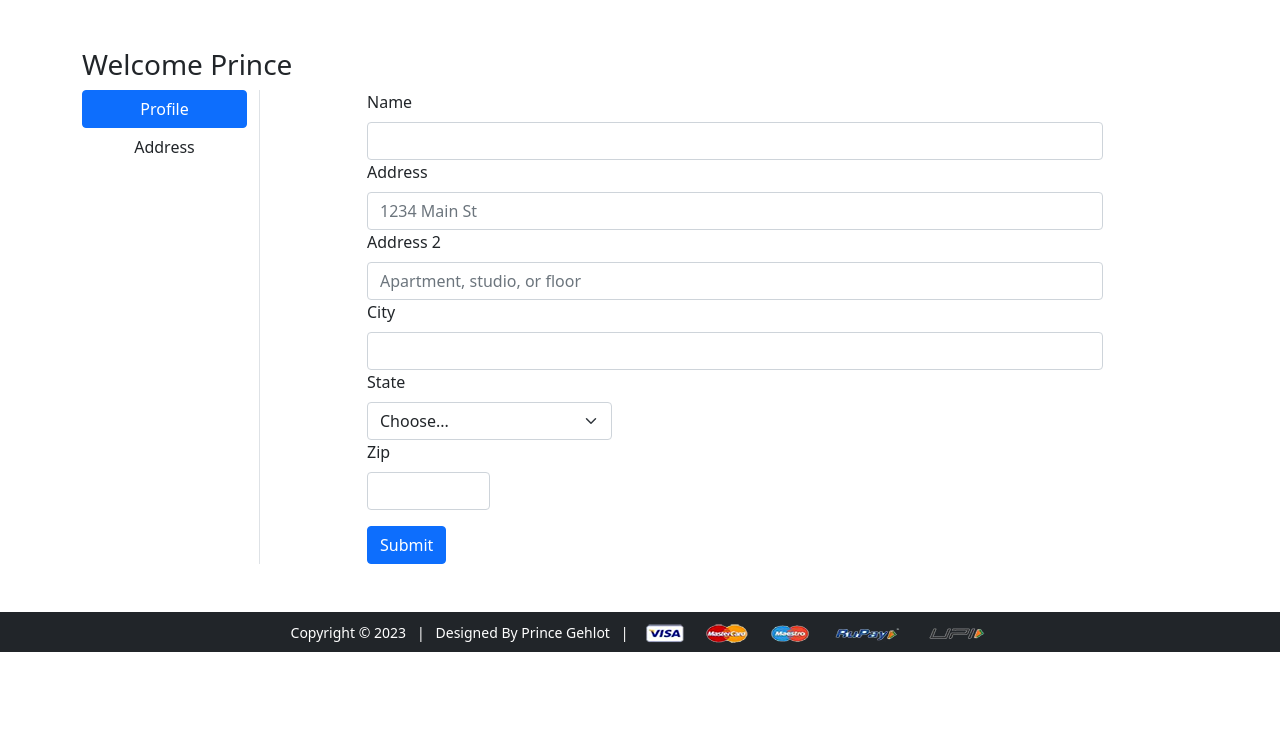
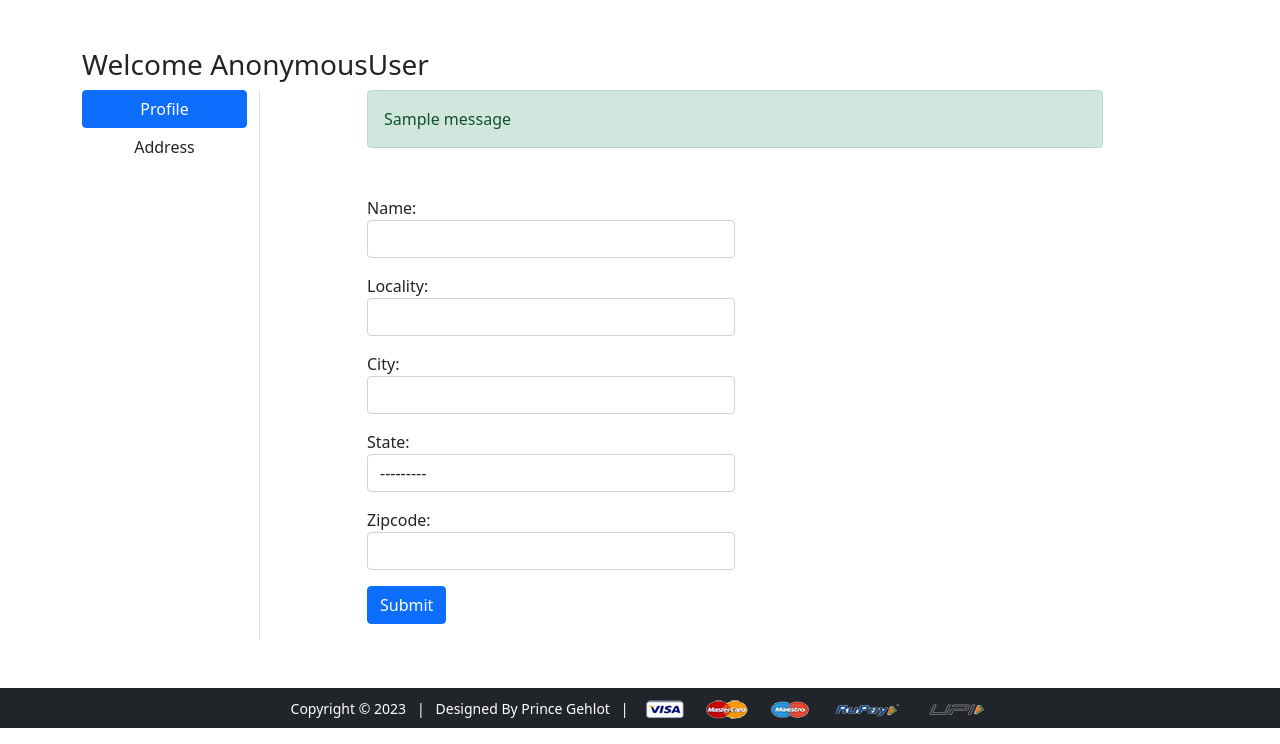
Before and after one commit to PrinceGehlot24/ecommerce, a Django app: page /profile/ in a window 1280 px wide. Shown: the part 56-800 px from the top of the page. Run offline with Django 4.2, Linux system fonts and the light colour scheme; tables that the repository leaves empty hold one stand-in row (values such as "Sample post"); one stand-in notice (Sample message) is shown; some libraries are stand-ins or nearby versions.

Commit message:
create  profile and address section completed

```diff
--- a/app/forms.py
+++ b/app/forms.py
@@ -3,6 +3,7 @@ from django.contrib.auth.forms import UserCreationForm, AuthenticationForm, User
 from django.contrib.auth.models import User
 from django.utils.translation import gettext, gettext_lazy as _
 from django.contrib.auth import password_validation
+from .models import Customer
 
 class CustomerRegistrationForm(UserCreationForm):
     password1 = forms.CharField(label='Password', widget=forms.PasswordInput(attrs={'class':'form-control'}))
@@ -37,3 +38,13 @@ class MySetPasswordForm(SetPasswordForm):
         help_text=password_validation.password_validators_help_text_html())
     new_password2 = forms.CharField(label=_('Confirm New Password'), strip=False, widget=forms.PasswordInput(attrs={
         'autocomplete': 'new-password', 'class':'form-control'}))
+
+class CustomerPorfileForm(forms.ModelForm):
+    class Meta:
+        model = Customer
+        fields = ['name', 'locality', 'city', 'state', 'zipcode', ]
+        widgets = {'name': forms.TextInput(attrs={'class':'form-control'}),
+                   'locality': forms.TextInput(attrs={'class': 'form-control'}),
+                   'city': forms.TextInput(attrs={'class': 'form-control'}),
+                   'state': forms.Select(attrs={'class': 'form-control'}),
+                   'zipcode': forms.NumberInput(attrs={'class': 'form-control'})}
--- a/app/templates/app/base.html
+++ b/app/templates/app/base.html
@@ -1,18 +1,15 @@
 <!DOCTYPE html>
 {% load static %}
 <html lang="en">
+
 <head>
   <!-- Required meta tags -->
   <meta charset="utf-8" />
   <meta name="viewport" content="width=device-width, initial-scale=1" />
 
   <!-- Bootstrap CSS -->
-    <link
-      href="https://cdn.jsdelivr.net/npm/bootstrap@5.0.0-beta1/dist/css/bootstrap.min.css"
-      rel="stylesheet"
-      integrity="sha384-giJF6kkoqNQ00vy+HMDP7azOuL0xtbfIcaT9wjKHr8RbDVddVHyTfAAsrekwKmP1"
-      crossorigin="anonymous"
-    />
+  <link href="https://cdn.jsdelivr.net/npm/bootstrap@5.0.0-beta1/dist/css/bootstrap.min.css" rel="stylesheet"
+    integrity="sha384-giJF6kkoqNQ00vy+HMDP7azOuL0xtbfIcaT9wjKHr8RbDVddVHyTfAAsrekwKmP1" crossorigin="anonymous" />
 
   <!--Owl Carousel CSS-->
   <link rel="stylesheet" href="{% static 'app/css/owl.carousel.min.css' %}" />
@@ -23,21 +20,15 @@
   <!--Custom CSS-->
   <link rel="stylesheet" href="{% static 'app/css/style.css' %}" />
 
-    <title>Digi World | {% block title %} {% endblock title %}</title>
+  <title>Digi World | {% block title %} Home {% endblock title %}</title>
 </head>
+
 <body>
   <nav class="navbar navbar-expand-lg navbar-dark bg-dark">
     <div class="container">
       <a class="navbar-brand" href="/">Digi World</a>
-        <button
-          class="navbar-toggler"
-          type="button"
-          data-bs-toggle="collapse"
-          data-bs-target="#navbarSupportedContent"
-          aria-controls="navbarSupportedContent"
-          aria-expanded="false"
-          aria-label="Toggle navigation"
-        >
+      <button class="navbar-toggler" type="button" data-bs-toggle="collapse" data-bs-target="#navbarSupportedContent"
+        aria-controls="navbarSupportedContent" aria-expanded="false" aria-label="Toggle navigation">
         <span class="navbar-toggler-icon"></span>
       </button>
       <div class="collapse navbar-collapse" id="navbarSupportedContent">
@@ -46,64 +37,36 @@
              <a class="nav-link active" aria-current="page" href="/">Home</a>
            </li> -->
           <li class="nav-item dropdown">
-              <a
-                class="nav-link dropdown-toggle text-white"
-                href="#"
-                id="electronicsDropdown"
-                role="button"
-                data-bs-toggle="dropdown"
-                aria-expanded="false"
-              >
+            <a class="nav-link dropdown-toggle text-white" href="#" id="electronicsDropdown" role="button"
+              data-bs-toggle="dropdown" aria-expanded="false">
               Mobiles
             </a>
             <ul class="dropdown-menu" aria-labelledby="electronicsDropdown">
               <li>
-                  <a class="dropdown-item" href="{% url 'mobile' %}"
-                    >All Brands</a
-                  >
+                <a class="dropdown-item" href="{% url 'mobile' %}">All Brands</a>
               </li>
               <li>
-                  <a class="dropdown-item" href="{% url 'mobiledata' 'Apple' %}"
-                    >Apple</a
-                  >
+                <a class="dropdown-item" href="{% url 'mobiledata' 'Apple' %}">Apple</a>
               </li>
               <li>
-                  <a
-                    class="dropdown-item"
-                    href="{% url 'mobiledata' 'Oneplus' %}"
-                    >Oneplus</a
-                  >
+                <a class="dropdown-item" href="{% url 'mobiledata' 'Oneplus' %}">Oneplus</a>
               </li>
               <li>
-                  <a
-                    class="dropdown-item"
-                    href="{% url 'mobiledata' 'Samsung' %}"
-                    >Samsung</a
-                  >
+                <a class="dropdown-item" href="{% url 'mobiledata' 'Samsung' %}">Samsung</a>
               </li>
               <li>
-                  <a class="dropdown-item" href="{% url 'mobiledata' 'Mi' %}"
-                    >Mi</a
-                  >
+                <a class="dropdown-item" href="{% url 'mobiledata' 'Mi' %}">Mi</a>
               </li>
             </ul>
           </li>
           <li class="nav-item dropdown">
-              <a
-                class="nav-link dropdown-toggle text-white"
-                href="#"
-                id="electronicsDropdown"
-                role="button"
-                data-bs-toggle="dropdown"
-                aria-expanded="false"
-              >
+            <a class="nav-link dropdown-toggle text-white" href="#" id="electronicsDropdown" role="button"
+              data-bs-toggle="dropdown" aria-expanded="false">
               Laptops
             </a>
             <ul class="dropdown-menu" aria-labelledby="electronicsDropdown">
               <li>
-                  <a class="dropdown-item" href="{% url 'mobile' %}"
-                    >All Brands</a
-                  >
+                <a class="dropdown-item" href="{% url 'mobile' %}">All Brands</a>
               </li>
               <li>
                 <a class="dropdown-item" href="{% url 'mobile' %}">Apple</a>
@@ -126,21 +89,13 @@
             </ul>
           </li>
           <li class="nav-item dropdown">
-              <a
-                class="nav-link dropdown-toggle text-white"
-                href="#"
-                id="electronicsDropdown"
-                role="button"
-                data-bs-toggle="dropdown"
-                aria-expanded="false"
-              >
+            <a class="nav-link dropdown-toggle text-white" href="#" id="electronicsDropdown" role="button"
+              data-bs-toggle="dropdown" aria-expanded="false">
               Tablets
             </a>
             <ul class="dropdown-menu" aria-labelledby="electronicsDropdown">
               <li>
-                  <a class="dropdown-item" href="{% url 'mobile' %}"
-                    >All Brands</a
-                  >
+                <a class="dropdown-item" href="{% url 'mobile' %}">All Brands</a>
               </li>
               <li>
                 <a class="dropdown-item" href="{% url 'mobile' %}">Apple</a>
@@ -157,14 +112,8 @@
             </ul>
           </li>
           <li class="nav-item dropdown">
-              <a
-                class="nav-link dropdown-toggle text-white"
-                href="#"
-                id="electronicsDropdown"
-                role="button"
-                data-bs-toggle="dropdown"
-                aria-expanded="false"
-              >
+            <a class="nav-link dropdown-toggle text-white" href="#" id="electronicsDropdown" role="button"
+              data-bs-toggle="dropdown" aria-expanded="false">
               Accessories
             </a>
             <ul class="dropdown-menu" aria-labelledby="electronicsDropdown">
@@ -175,9 +124,7 @@
                 <a class="dropdown-item" href="{% url 'mobile' %}">Buds</a>
               </li>
               <li>
-                  <a class="dropdown-item" href="{% url 'mobile' %}"
-                    >Connectors</a
-                  >
+                <a class="dropdown-item" href="{% url 'mobile' %}">Connectors</a>
               </li>
               <li>
                 <a class="dropdown-item" href="{% url 'mobile' %}">Cases</a>
@@ -186,64 +133,40 @@
           </li>
         </ul>
         <form class="d-flex">
-            <input
-              class="form-control me-2"
-              type="search"
-              placeholder="Search"
-              aria-label="Search"
-            />
+          <input class="form-control me-2" type="search" placeholder="Search" aria-label="Search" />
           <button class="btn btn-warning" type="submit">S</button>
         </form>
         <div>
           <ul class="navbar-nav me-auto mb-2 mb-lg-0">
             {% if request.user.is_authenticated %}
             <li class="nav-item dropdown mx-2">
-                <a
-                  class="nav-link dropdown-toggle text-white"
-                  href="#"
-                  id="profileDropdown"
-                  role="button"
-                  data-bs-toggle="dropdown"
-                  aria-expanded="false"
-                >
-                  Prince
+              <a class="nav-link dropdown-toggle text-white" href="#" id="profileDropdown" role="button"
+                data-bs-toggle="dropdown" aria-expanded="false">
+                <span class="text-capitalize">{{request.user}}</span>
               </a>
               <ul class="dropdown-menu" aria-labelledby="profileDropdown">
                 <li>
-                    <a class="dropdown-item" href="{% url 'profile' %}"
-                      >Profile</a
-                    >
+                  <a class="dropdown-item" href="{% url 'profile' %}">Profile</a>
                 </li>
                 <li>
-                    <a class="dropdown-item" href="{% url 'orders' %}"
-                      >Orders</a
-                    >
+                  <a class="dropdown-item" href="{% url 'orders' %}">Orders</a>
                 </li>
                 <li>
-                    <a class="dropdown-item" href="{% url 'passwordchange' %}"
-                      >Change Password</a
-                    >
+                  <a class="dropdown-item" href="{% url 'passwordchange' %}">Change Password</a>
                 </li>
                 <li><a class="dropdown-item" href="{% url 'logout' %}">Logout</a></li>
               </ul>
             </li>
             <li class="nav-item mx-2">
-                <a href="{% url 'add-to-cart' %}" class="nav-link text-white"
-                  ><span class="badge bg-danger">4</span> Cart
+              <a href="{% url 'add-to-cart' %}" class="nav-link text-white"><span class="badge bg-danger">4</span> Cart
               </a>
             </li>
             {% else %}
             <li class="nav-item mx-2">
-                <a href="{% url 'login' %}" class="nav-link text-white"
-                  >Login</a
-                >
+              <a href="{% url 'login' %}" class="nav-link text-white">Login</a>
             </li>
             <li class="nav-item mx-2">
-                <a
-                  href="{% url 'customerregistration' %}"
-                  class="nav-link text-white"
-                  >Registration</a
-                >
+              <a href="{% url 'customerregistration' %}" class="nav-link text-white">Registration</a>
             </li>
             {% endif %}
           </ul>
@@ -251,40 +174,30 @@
       </div>
     </div>
   </nav>
-    {% block banner_slider %} {% endblock banner_slider %} {% block livesale %}
-    {% endblock livesale %} {% block main-content %} {% endblock main-content %}
+  {% block banner_slider %} {% endblock banner_slider %}
+  {% block livesale %}{% endblock livesale %}
+  {% block main-content %} {% endblock main-content %}
 
   <!-- Start Footer -->
   <footer class="container-fluid bg-dark text-center p-2 mt-5">
-      <small class="text-white"
-        >Copyright &copy; 2023 &nbsp; | &nbsp; Designed By Prince Gehlot &nbsp;
+    <small class="text-white">Copyright &copy; 2023 &nbsp; | &nbsp; Designed By Prince Gehlot &nbsp;
       | &nbsp;
     </small>
-      <img
-        src="{% static 'app/images/payment.png' %}"
-        alt=""
-        srcset=""
-        class="img-fluid"
-        height="2px"
-      />
+    <img src="{% static 'app/images/payment.png' %}" alt="" srcset="" class="img-fluid" height="2px" />
   </footer>
   <!-- End Footer -->
 
   <!-- Jquery -->
-    <script
-      src="https://code.jquery.com/jquery-3.5.1.min.js"
-      integrity="sha256-9/aliU8dGd2tb6OSsuzixeV4y/faTqgFtohetphbbj0="
-      crossorigin="anonymous"
-    ></script>
+  <script src="https://code.jquery.com/jquery-3.5.1.min.js"
+    integrity="sha256-9/aliU8dGd2tb6OSsuzixeV4y/faTqgFtohetphbbj0=" crossorigin="anonymous"></script>
   <!-- Bootstrap Bundle with Popper -->
-    <script
-      src="https://cdn.jsdelivr.net/npm/bootstrap@5.0.0-beta1/dist/js/bootstrap.bundle.min.js"
+  <script src="https://cdn.jsdelivr.net/npm/bootstrap@5.0.0-beta1/dist/js/bootstrap.bundle.min.js"
     integrity="sha384-ygbV9kiqUc6oa4msXn9868pTtWMgiQaeYH7/t7LECLbyPA2x65Kgf80OJFdroafW"
-      crossorigin="anonymous"
-    ></script>
+    crossorigin="anonymous"></script>
 
   <script src="{% static 'app/js/owl.carousel.min.js' %}"></script>
   <script src="{% static 'app/js/all.min.js' %}"></script>
   <script src="{% static 'app/js/myscript.js' %}"></script>
 </body>
+
 </html>
--- a/app/templates/app/orders.html
+++ b/app/templates/app/orders.html
@@ -4,7 +4,7 @@
 {% block main-content %}
 <div class="container my-5">
  <div class="row">
- <h3>Welcome Prince</h3>
+ <h3>Welcome <span class="text-capitalize">{{request.user}}</span></h3>
   <div class="col-sm-2 border-end">
    <ul class="list-unstyled">
     <li class="d-grid"><a href="{% url 'orders' %}" class="btn btn-primary">Orders</a></li>
--- a/app/templates/app/password_reset_complete.html
+++ b/app/templates/app/password_reset_complete.html
@@ -4,7 +4,7 @@
 {% block main-content %}
 <div class="container my-5">
     <div class="row">
-        <h3>Welcome Prince</h3>
+        <h3>Welcome <span class="text-capitalize">{{request.user}}</span></h3>
         <div class="col-sm-2 border-end">
             <ul class="list-unstyled">
                 <li class="d-grid">
--- a/app/templates/app/passwordchange.html
+++ b/app/templates/app/passwordchange.html
@@ -2,7 +2,7 @@
 Password{% endblock title %} {% block main-content %}
 <div class="container my-5">
   <div class="row">
-    <h3>Welcome Prince</h3>
+    <h3>Welcome <span class="text-capitalize">{{request.user}}</span></h3>
     <div class="col-sm-2 border-end">
       <ul class="list-unstyled">
         <li class="d-grid">
--- a/app/templates/app/passwordchangedone.html
+++ b/app/templates/app/passwordchangedone.html
@@ -4,7 +4,7 @@
 {% block main-content %}
 <div class="container my-5">
     <div class="row">
-        <h3>Welcome Prince</h3>
+        <h3>Welcome <span class="text-capitalize">{{request.user}}</span></h3>
         <div class="col-sm-2 border-end">
             <ul class="list-unstyled">
                 <li class="d-grid">
--- a/app/templates/app/profile.html
+++ b/app/templates/app/profile.html
@@ -1,48 +1,34 @@
 {% extends 'app/base.html' %}
  {% load static %}
-{% block title %}Profile{% endblock title %}
-{% block main-content %}
+ {% block title %} Profile {%endblock title %} {% block main-content %}
 <div class="container my-5">
   <div class="row">
-  <h3>Welcome Prince</h3>
+    <h3>Welcome <span class="text-capitalize">{{request.user}}</span></h3>
     <div class="col-sm-2 border-end">
       <ul class="list-unstyled">
-    <li class="d-grid"><a href="{% url 'profile' %}" class="btn btn-primary">Profile</a></li>
-    <li class="d-grid"><a href="{% url 'address' %}" class="btn">Address</a></li>
+        <li class="d-grid">
+          <a href="{% url 'profile' %}" class="btn {{active}}">Profile</a>
+        </li>
+        <li class="d-grid">
+          <a href="{% url 'address' %}" class="btn">Address</a>
+        </li>
       </ul>
     </div>
     <div class="col-sm-8 offset-sm-1">
+      {% if messages %}
+         {% for message in messages %}
+            <p {% if message.tags %} class="alert alert-{{message.tags}} mb-5" {% endif %}>{{ message }}</p>
+         {% endfor %}
+      {% endif %}
       <form action="" method="post">
-    {% csrf_token %}
-    <div class="col-12">
-      <label for="inputName" class="form-label">Name</label>
-      <input type="text" class="form-control" id="inputEmail">
+        {% csrf_token %} {% for fm in form %}
+        <div class="form-group col-lg-6 mb-3">
+          {{fm.label_tag}} {{fm}}
+          <small class="text-danger">{{fm.errors|striptags}}</small>
         </div>
-    <div class="col-12">
-      <label for="inputAddress" class="form-label">Address</label>
-      <input type="text" class="form-control" id="inputAddress" placeholder="1234 Main St">
-    </div>
-    <div class="col-12">
-      <label for="inputAddress2" class="form-label">Address 2</label>
-      <input type="text" class="form-control" id="inputAddress2" placeholder="Apartment, studio, or floor">
-    </div>
-    <div class="col-12">
-      <label for="inputCity" class="form-label">City</label>
-      <input type="text" class="form-control" id="inputCity">
-    </div>
-    <div class="col-md-4">
-      <label for="inputState" class="form-label">State</label>
-      <select id="inputState" class="form-select">
-        <option selected>Choose...</option>
-        <option>...</option>
-      </select>
-    </div>
-    <div class="col-md-2">
-      <label for="inputZip" class="form-label">Zip</label>
-      <input type="text" class="form-control" id="inputZip">
-    </div>
+        {% endfor %}
         <div class="col-12 mt-3">
-      <button type="submit" class="btn btn-primary">Submit</button>
+          <button type="submit" class="btn btn-primary mb-3">Submit</button>
         </div>
       </form>
     </div>
--- a/app/urls.py
+++ b/app/urls.py
@@ -10,7 +10,7 @@ urlpatterns = [
 
     path('cart/', views.add_to_cart, name='add-to-cart'),
     path('buy/', views.buy_now, name='buy-now'),
-    path('profile/', views.profile, name='profile'),
+    path('profile/', views.ProfileView.as_view(), name='profile'),
     path('address/', views.address, name='address'),
     path('orders/', views.orders, name='orders'),
     path('passwordchange/', auth_views.PasswordChangeView.as_view(template_name='app/passwordchange.html', form_class=MyPassWordChangeForm, success_url='/passwordchangedone/'), name='passwordchange'),
--- a/app/views.py
+++ b/app/views.py
@@ -2,7 +2,7 @@ from django.shortcuts import render
 from django.db.models import Q
 from django.views import View
 from .models import Customer, Product, OrderPlaced, Cart
-from .forms import CustomerRegistrationForm
+from .forms import CustomerRegistrationForm, CustomerPorfileForm
 from django.contrib import messages
 
 class ProductView(View):
@@ -24,11 +24,12 @@ def add_to_cart(request):
 def buy_now(request):
  return render(request, 'app/buynow.html')
 
-def profile(request):
- return render(request, 'app/profile.html')
+# def profile(request):
+#  return render(request, 'app/profile.html')
 
 def address(request):
- return render(request, 'app/address.html')
+ add = Customer.objects.filter(user=request.user)
+ return render(request, 'app/address.html', {'add': add, 'active': 'btn-primary'})
 
 def orders(request):
  return render(request, 'app/orders.html')
@@ -74,7 +75,24 @@ class CustomerRegistrationView(View):
     return render(request, 'app/customerregistration.html', {'form': form})
 
 
-
-
 def checkout(request):
  return render(request, 'app/checkout.html')
+
+class ProfileView(View):
+    def get(self,request):
+        form = CustomerPorfileForm()
+        return render(request, 'app/profile.html', {'form': form, 'active': 'btn-primary'})
+
+    def post(self,request):
+        form = CustomerPorfileForm(request.POST)
+        if form.is_valid():
+            usr = request.user
+            name = form.cleaned_data['name']
+            locality = form.cleaned_data['locality']
+            city = form.cleaned_data['city']
+            state = form.cleaned_data['state']
+            zipcode = form.cleaned_data['zipcode']
+            reg = Customer(user=usr, name=name, locality=locality, city=city, state=state, zipcode=zipcode)
+            messages.success(request, 'Congratulations!! Profile Updated Successfully !')
+            reg.save()
+        return render(request, 'app/profile.html', {'form': form, 'active': 'btn-primary'})
```
Also changed, not shown: app/templates/app/address.html (+12 -20 lines). Lines whose indentation alone changed are shown as unchanged.
